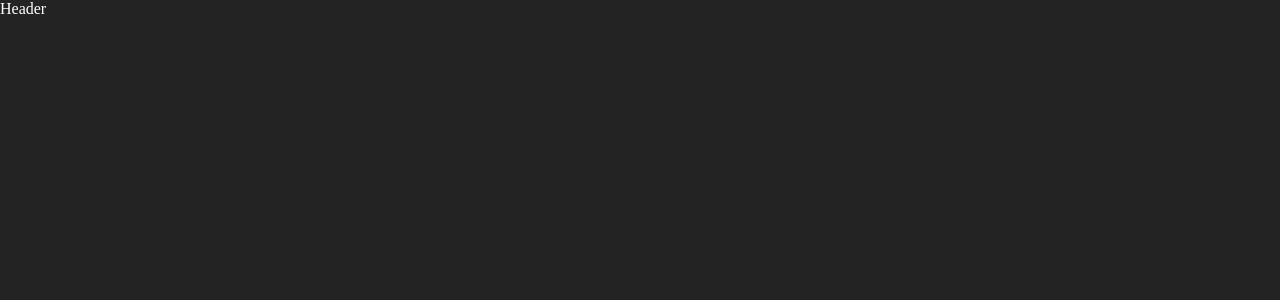
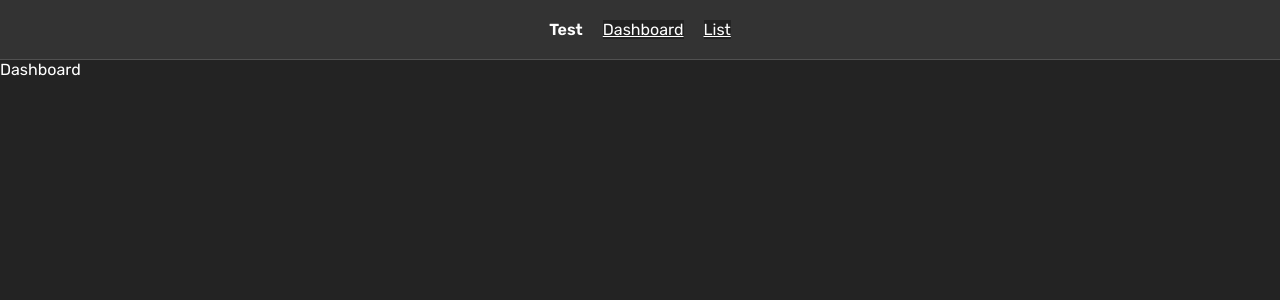
Before and after one commit to Ilyacnt/zhelezno-test, a React (Create React App) app: page / in a window 1280 px wide. Shown: the top 300 px of the page. Built offline with nearby package versions, Linux system fonts and the light colour scheme.

Commit message:
ItemsSlice base

```diff
--- a/package.json
+++ b/package.json
@@ -3,6 +3,7 @@
     "version": "0.1.0",
     "private": true,
     "dependencies": {
+        "@reduxjs/toolkit": "^1.9.5",
         "@testing-library/jest-dom": "^5.17.0",
         "@testing-library/react": "^13.4.0",
         "@testing-library/user-event": "^13.5.0",
@@ -12,6 +13,8 @@
         "@types/react-dom": "^18.2.7",
         "react": "^18.2.0",
         "react-dom": "^18.2.0",
+        "react-redux": "^8.1.2",
+        "react-router-dom": "^6.15.0",
         "react-scripts": "5.0.1",
         "typescript": "^4.9.5",
         "web-vitals": "^2.1.4"
--- a/src/components/Header/Header.module.css
+++ b/src/components/Header/Header.module.css
@@ -1,2 +1,15 @@
 .Header {
+    padding: 20px;
+    border-bottom: 1px solid rgba(255, 255, 255, 0.15);
+    background: #333;
+    display: flex;
+    align-items: center;
+    justify-content: center;
+    gap: 20px;
 }
+
+.Logo {
+    font-style: 3rem;
+    font-weight: bold;
+    background: none;
+}
--- a/src/components/Header/Header.tsx
+++ b/src/components/Header/Header.tsx
@@ -1,5 +1,16 @@
+import { Link } from 'react-router-dom'
+import styles from './Header.module.css'
+
 const Header = () => {
-    return <div>Header</div>
+    return (
+        <div className={styles.Header}>
+            <div className={styles.Logo}>Test</div>
+            <Link to="/">Dashboard</Link>
+            <Link to="/list">List</Link>
+            {/* <a href="/">Dashboard</a>
+            <a href="/list">List</a> */}
+        </div>
+    )
 }
 
 export default Header
--- a/src/components/Layout/Layout.tsx
+++ b/src/components/Layout/Layout.tsx
@@ -1,10 +1,17 @@
+import Dashboard from '../../pages/Dashboard/Dashboard'
+import List from '../../pages/List/List'
 import Header from '../Header/Header'
 import styles from './Layout.module.css'
+import { Route, Routes } from 'react-router-dom'
 
 const Layout = () => {
     return (
         <div className={styles.Layout}>
             <Header />
+            <Routes>
+                <Route path="/" element={<Dashboard />} />
+                <Route path="/list" element={<List />} />
+            </Routes>
         </div>
     )
 }
--- a/src/global.css
+++ b/src/global.css
@@ -1,3 +1,5 @@
+@import url('https://fonts.googleapis.com/css2?family=Rubik:wght@300;400;600&display=swap');
+
 :root {
     --background-global: #232323;
     --text-color: #ffffff;
@@ -9,4 +11,5 @@
     box-sizing: border-box;
     color: var(--text-color);
     background: var(--background-global);
+    font-family: 'Rubik', sans-serif;
 }
--- a/src/index.tsx
+++ b/src/index.tsx
@@ -1,6 +1,11 @@
 import ReactDOM from 'react-dom/client'
+import { BrowserRouter } from 'react-router-dom'
 import './global.css'
 import Layout from './components/Layout/Layout'
 
 const root = ReactDOM.createRoot(document.getElementById('root') as HTMLElement)
-root.render(<Layout />)
+root.render(
+    <BrowserRouter>
+        <Layout />
+    </BrowserRouter>
+)
--- /dev/null
+++ b/src/store/hooks.ts
@@ -0,0 +1,6 @@
+import { useDispatch, useSelector } from 'react-redux'
+import type { TypedUseSelectorHook } from 'react-redux'
+import type { RootState, AppDispatch } from './store'
+
+export const useAppDispatch: () => AppDispatch = useDispatch
+export const useAppSelector: TypedUseSelectorHook<RootState> = useSelector
```
Also changed, not shown: src/store/items/itemsSlice.ts (added, +27 -0 lines), src/store/store.ts (added, +8 -0 lines), src/types/item.d.ts (added, +7 -0 lines), 1 other file (tests, documents, lock files or other folders).
